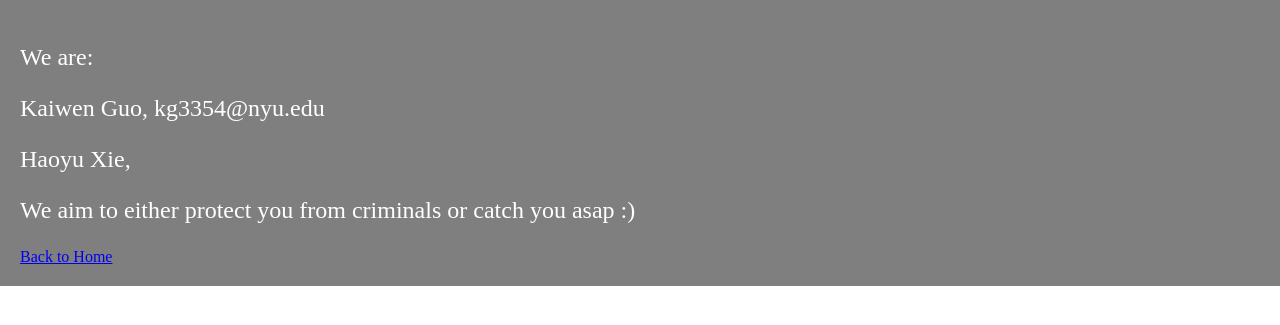
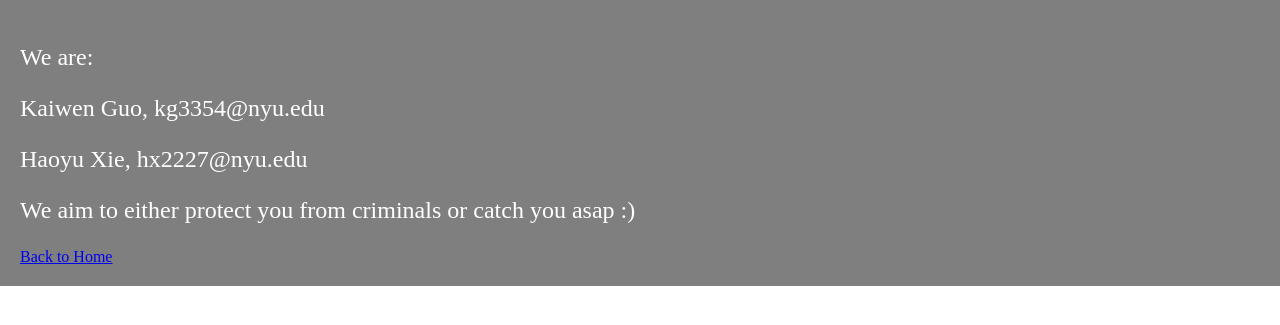
Before and after one commit to kg3354/Jail-Database, a Flask app: page /whoarewe in a window 1280 px wide. Shown: the part 63-388 px from the top of the page. Run offline with Flask 3, Linux system fonts and the light colour scheme.

Commit message:
minor change

```diff
--- a/templates/whoarewe.html
+++ b/templates/whoarewe.html
@@ -16,7 +16,7 @@
 <div class="content">
     <p>We are:</p>
     <p>Kaiwen Guo, kg3354@nyu.edu</p>
-    <p>Haoyu Xie, </p>
+    <p>Haoyu Xie, hx2227@nyu.edu</p>
     <p>We aim to either protect you from criminals or catch you asap :)</p>
     <a href="/">Back to Home</a>
 </div>
```
